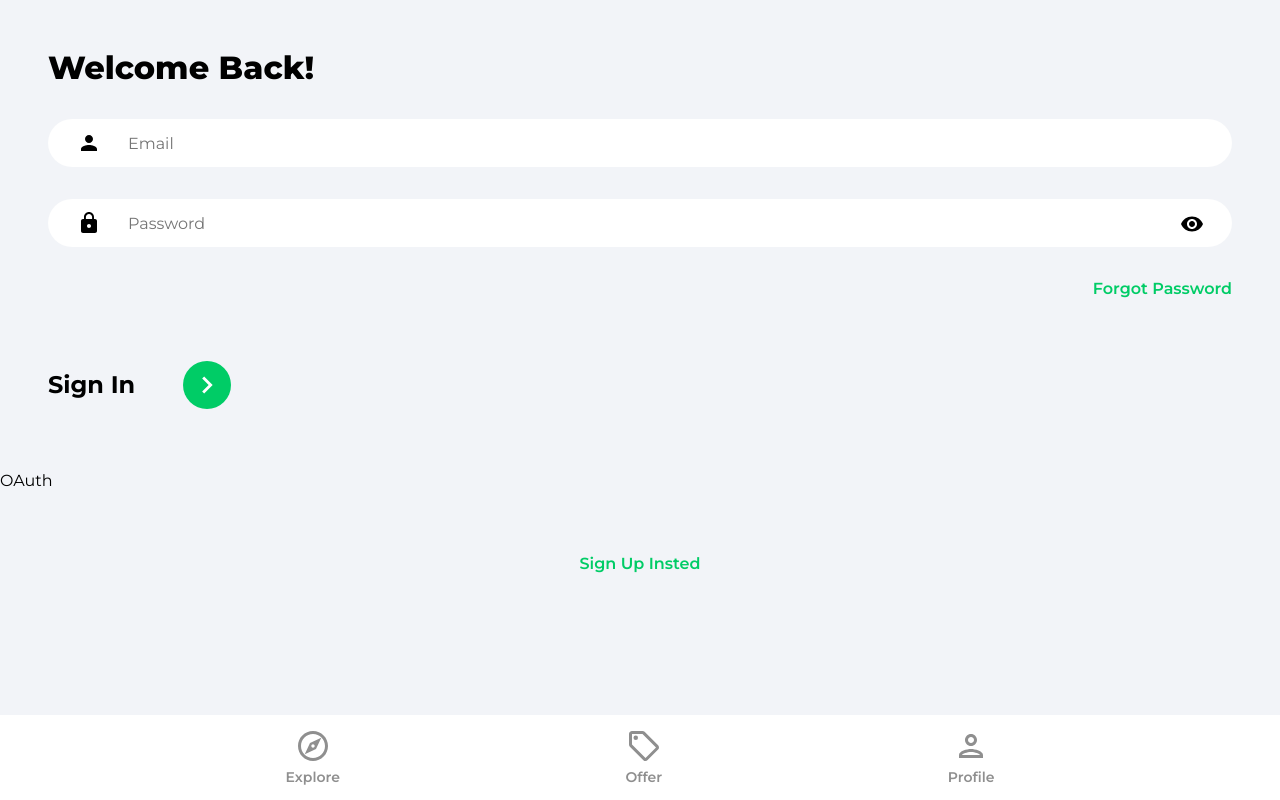
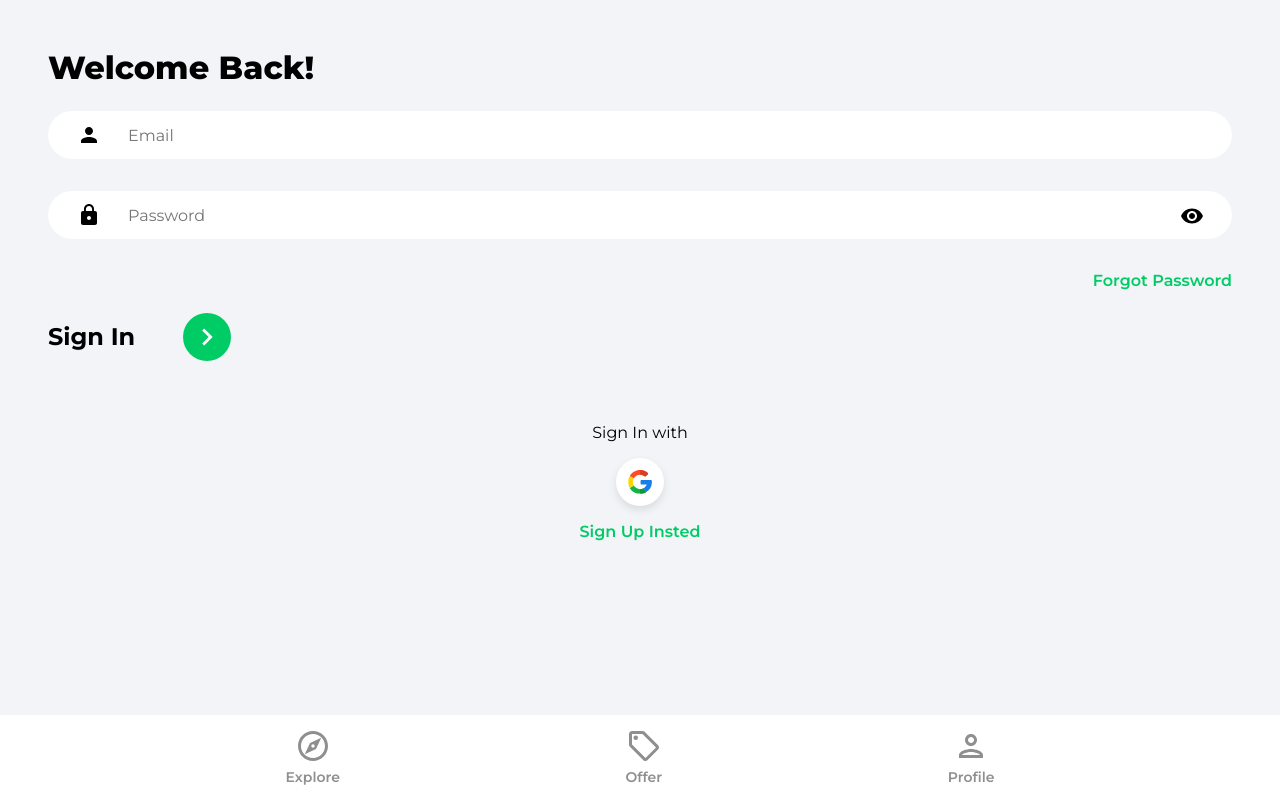
Before and after one commit to Coolasid/House-Marketplace-App, a React (Create React App) app: page /sign-In in a window 1280 px wide. Built offline with nearby package versions, Linux system fonts and the light colour scheme.

Commit message:
added Social signIn, signUp

```diff
--- a/src/components/OAuth.jsx
+++ b/src/components/OAuth.jsx
@@ -1,7 +1,55 @@
-import React from 'react'
+import React from 'react';
+import { useLocation, useNavigate } from 'react-router-dom';
+import { getAuth, signInWithPopup, GoogleAuthProvider } from 'firebase/auth';
+import { doc, setDoc, getDoc, serverTimestamp } from 'firebase/firestore';
+import { db } from '../firebase.config';
+import { toast } from 'react-toastify';
+import googleIcon from '../assets/svg/googleIcon.svg';
 
 export const OAuth = () => {
+  const navigate = useNavigate();
+  const location = useLocation();
+
+  const onGoogleClick =  async() =>{
+
+    try {
+        const auth = getAuth();
+
+        const provider = new GoogleAuthProvider()
+
+        const result = await signInWithPopup(auth, provider)
+
+        const user =    result.user
+
+        //check for user
+        const docRef = doc(db, "users", user.uid);
+        const docSnap = await getDoc(docRef);
+
+        //if user dose't exist create user
+        if(!docSnap.exists()){
+            await setDoc(doc(db, "users", user.uid), {
+                name:user.displayName,
+                email:user.email,
+                timestamp: serverTimestamp(),
+            })
+        }
+        navigate("/")
+    } catch (e) {
+        toast.error("Could not authorized with Google")
+    }
+
+  }
+
   return (
-    <div>OAuth</div>
-  )
-}
+    <div className="socialLogin">
+      <div> Sign {location.pathname === '/sign-Up' ? 'Up' : 'In'} with</div>
+      <button className="socialIconDiv" onClick={onGoogleClick}>
+        <img
+          src={googleIcon}
+          alt="Google"
+          style={{ width: '100%', height: '100%' }}
+        />
+      </button>
+    </div>
+  );
+};
--- a/src/index.css
+++ b/src/index.css
@@ -137,6 +137,7 @@
 .pageHeader {
   font-size: 2rem;
   font-weight: 800;
+  margin-bottom: 1.5rem;
 }
 
 .navbar {
@@ -220,7 +221,7 @@
 
 .signInBar,
 .signUpBar {
-  margin-top: 3rem;
+  margin-top: .5rem;
   display: flex;
   justify-content: space-between;
   align-items: center;
@@ -264,7 +265,7 @@
 }
 
 .socialLogin {
-  margin-top: 4rem;
+  margin-bottom: 1rem;
   display: flex;
   flex-direction: column;
   align-items: center;
@@ -276,7 +277,7 @@
   justify-content: center;
   align-items: center;
   padding: 0.75rem;
-  margin: 1.5rem;
+  margin-top: 1rem;
   width: 3rem;
   height: 3rem;
   background-color: #ffffff;
@@ -289,7 +290,7 @@
 }
 
 .registerLink {
-  margin-top: 4rem;
+  /* margin-top: 4rem; */
   color: #00cc66;
   font-weight: 600;
   text-align: center;
--- a/src/pages/SignIn.jsx
+++ b/src/pages/SignIn.jsx
@@ -49,7 +49,7 @@
     <div>
       <div className="pageContainer">
         <header>
-          <p className="pageHeader">Welcome Back!</p>
+          <div className="pageHeader">Welcome Back!</div>
         </header>
 
         <main>
--- a/src/pages/SignUp.jsx
+++ b/src/pages/SignUp.jsx
@@ -1,8 +1,12 @@
 import { useState } from 'react';
-import {getAuth, createUserWithEmailAndPassword, updateProfile} from "firebase/auth"
+import {
+  getAuth,
+  createUserWithEmailAndPassword,
+  updateProfile,
+} from 'firebase/auth';
 import { toast } from 'react-toastify';
 import { db } from '../firebase.config';
-import {setDoc, doc, serverTimestamp} from "firebase/firestore"
+import { setDoc, doc, serverTimestamp } from 'firebase/firestore';
 
 import { useNavigate, Link } from 'react-router-dom';
 import { ReactComponent as ArrowRightIcon } from '../assets/svg/keyboardArrowRightIcon.svg';
@@ -17,7 +21,7 @@
     password: '',
   });
 
-  const {name, email, password } = formData;
+  const { name, email, password } = formData;
 
   const navigate = useNavigate();
 
@@ -28,42 +32,43 @@
     }));
   };
 
-  const onSubmit =  async(e) =>{
+  const onSubmit = async (e) => {
     e.preventDefault();
 
     try {
       const auth = getAuth();
 
-
-          const userCredential = await createUserWithEmailAndPassword(auth, email, password)
+      const userCredential = await createUserWithEmailAndPassword(
+        auth,
+        email,
+        password
+      );
 
       const user = userCredential.user;
 
       updateProfile(auth.currentUser, {
-              displayName:name
-          })
+        displayName: name,
+      });
 
       ///making copy of the formData
-          const formDataCopy = {...formData};
-          delete formDataCopy.password
-          formDataCopy.timestamp = serverTimestamp()
+      const formDataCopy = { ...formData };
+      delete formDataCopy.password;
+      formDataCopy.timestamp = serverTimestamp();
 
       ///setting user in db
-          await setDoc(doc(db, "users", user.uid), formDataCopy)
+      await setDoc(doc(db, 'users', user.uid), formDataCopy);
 
-          navigate("/")
-
+      navigate('/');
     } catch (error) {
-        toast.error("Something went wrong with registration")
+      toast.error('Something went wrong with registration');
     }
-
-  }
+  };
 
   return (
     <div>
       <div className="pageContainer">
         <header>
-          <p className="pageHeader">Welcome Back!</p>
+          <div className="pageHeader">Welcome Back!</div>
         </header>
 
         <main>
@@ -111,7 +116,7 @@
             <div className="signUpBar">
               <p className="signUpText">Sign Up</p>
 
-              <button  className="signUpButton">
+              <button className="signUpButton">
                 <ArrowRightIcon
                   fill="white"
                   width="34px"
```
Lines whose indentation alone changed are shown as unchanged.
